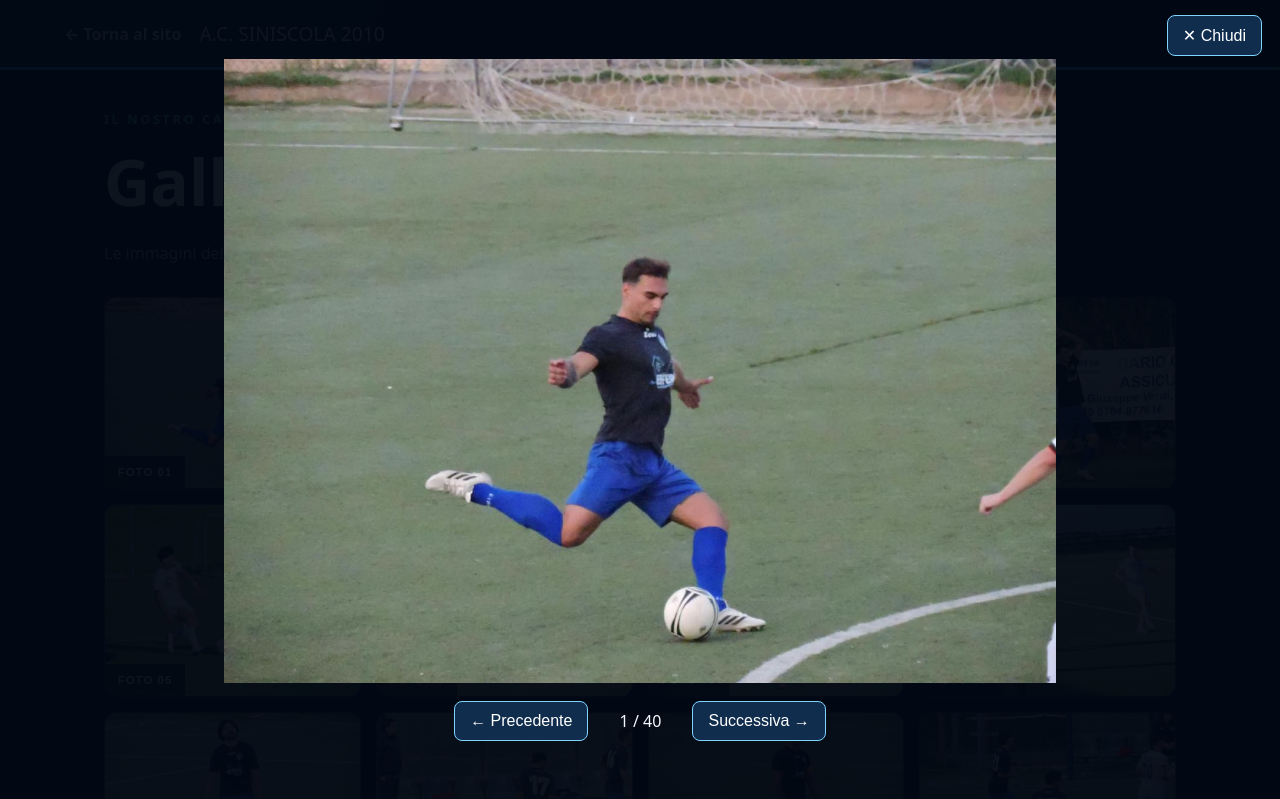
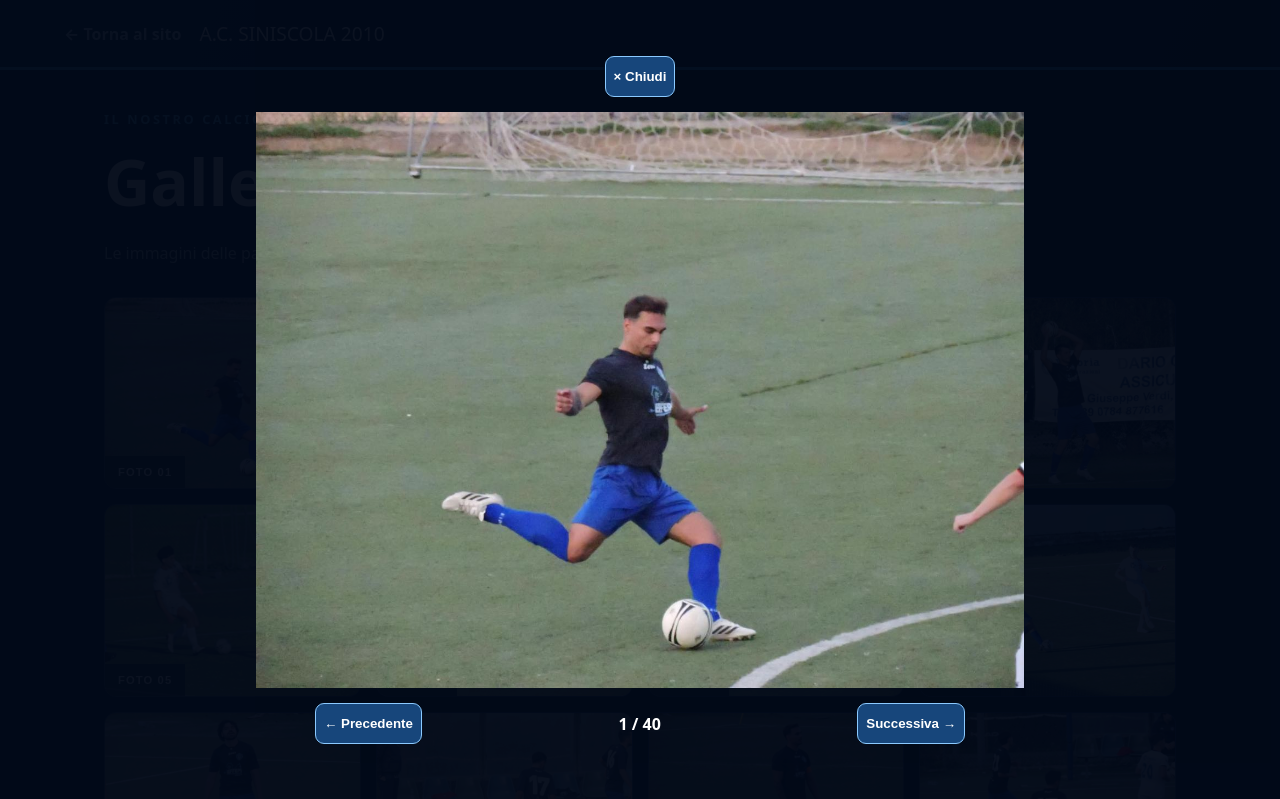
Before and after one commit to SINISCOLA-web/ac-siniscola-2010, a plain HTML site: page galleria.html in a window 1280 px wide. Both pictures are taken after a click on the button "FOTO 01". Shown: the top 799 px of the page. Drawn offline with Linux system fonts and the light colour scheme; no server answers.

Commit message:
Update galleria.html

```diff
--- a/galleria.html
+++ b/galleria.html
@@ -73,3 +73,44 @@ griglia.appendChild(b);
 })();
 </script>
   </body></html>
+<script>
+(function(){
+document.addEventListener("click",function(e){
+const b=e.target.closest("button.photo");
+if(!b)return;
+e.preventDefault();
+e.stopImmediatePropagation();
+const foto=[...document.querySelectorAll("button.photo")];
+let n=foto.indexOf(b);
+if(n<0)return;
+const sf=document.createElement("div");
+sf.style.cssText="position:fixed;inset:0;z-index:999999;background:#020917f5;color:white;display:flex;flex-direction:column;align-items:center;justify-content:center;gap:15px;padding:15px";
+const img=document.createElement("img");
+img.style.cssText="max-width:100%;max-height:72vh;object-fit:contain";
+const comandi=document.createElement("div");
+comandi.style.cssText="display:flex;align-items:center;justify-content:space-between;gap:12px;width:100%;max-width:650px";
+const prima=document.createElement("button");
+prima.textContent="← Precedente";
+const dopo=document.createElement("button");
+dopo.textContent="Successiva →";
+const conta=document.createElement("strong");
+const chiudi=document.createElement("button");
+chiudi.textContent="× Chiudi";
+[prima,dopo,chiudi].forEach(x=>x.style.cssText="background:#17467b;color:white;border:1px solid #8bcaff;border-radius:9px;padding:12px 8px;font-weight:bold");
+function mostra(){
+const el=foto[n];
+const imm=el.querySelector("img");
+const bg=getComputedStyle(el).backgroundImage;
+img.src=imm?.getAttribute("src")||bg.match(/url\(["']?(.*?)["']?\)/)?.[1]||"";
+conta.textContent=(n+1)+" / "+foto.length;
+}
+prima.onclick=()=>{n=(n-1+foto.length)%foto.length;mostra()};
+dopo.onclick=()=>{n=(n+1)%foto.length;mostra()};
+chiudi.onclick=()=>sf.remove();
+comandi.append(prima,conta,dopo);
+sf.append(chiudi,img,comandi);
+document.body.appendChild(sf);
+mostra();
+},true);
+})();
+</script>
```
